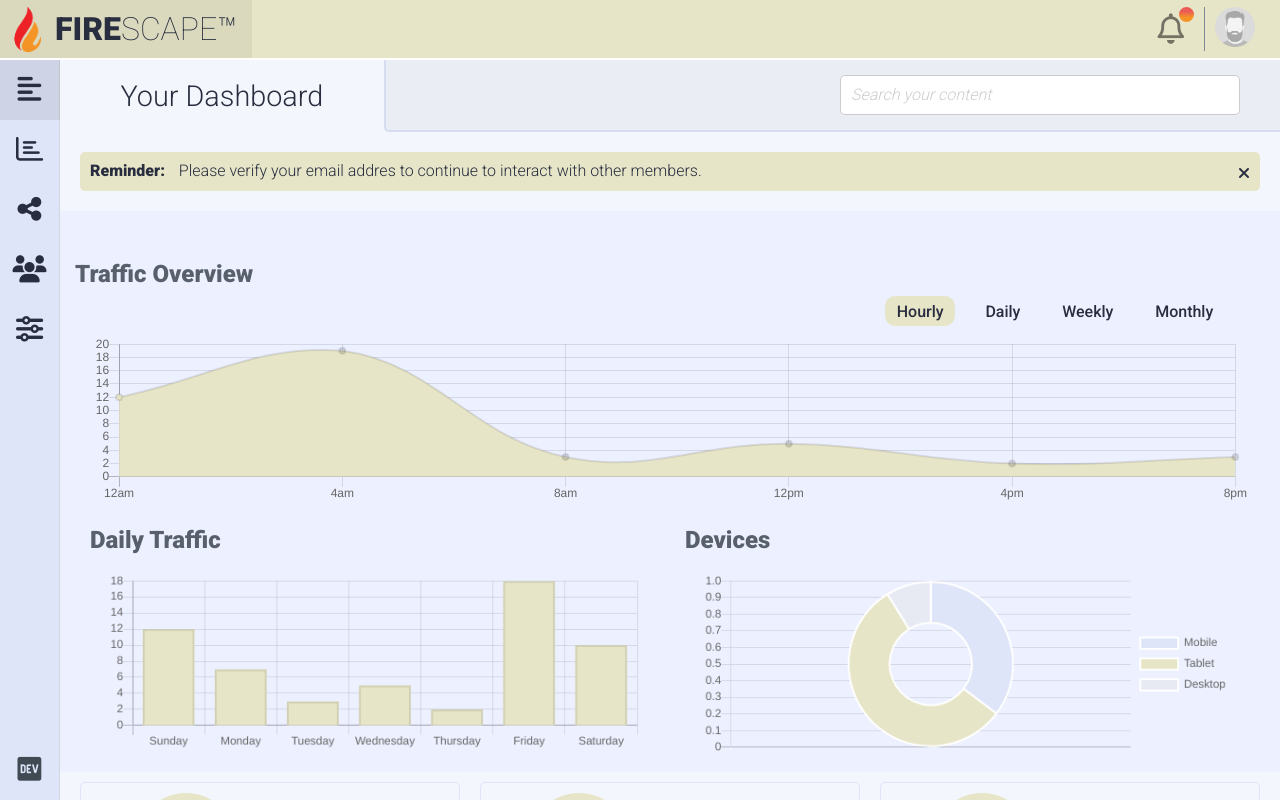
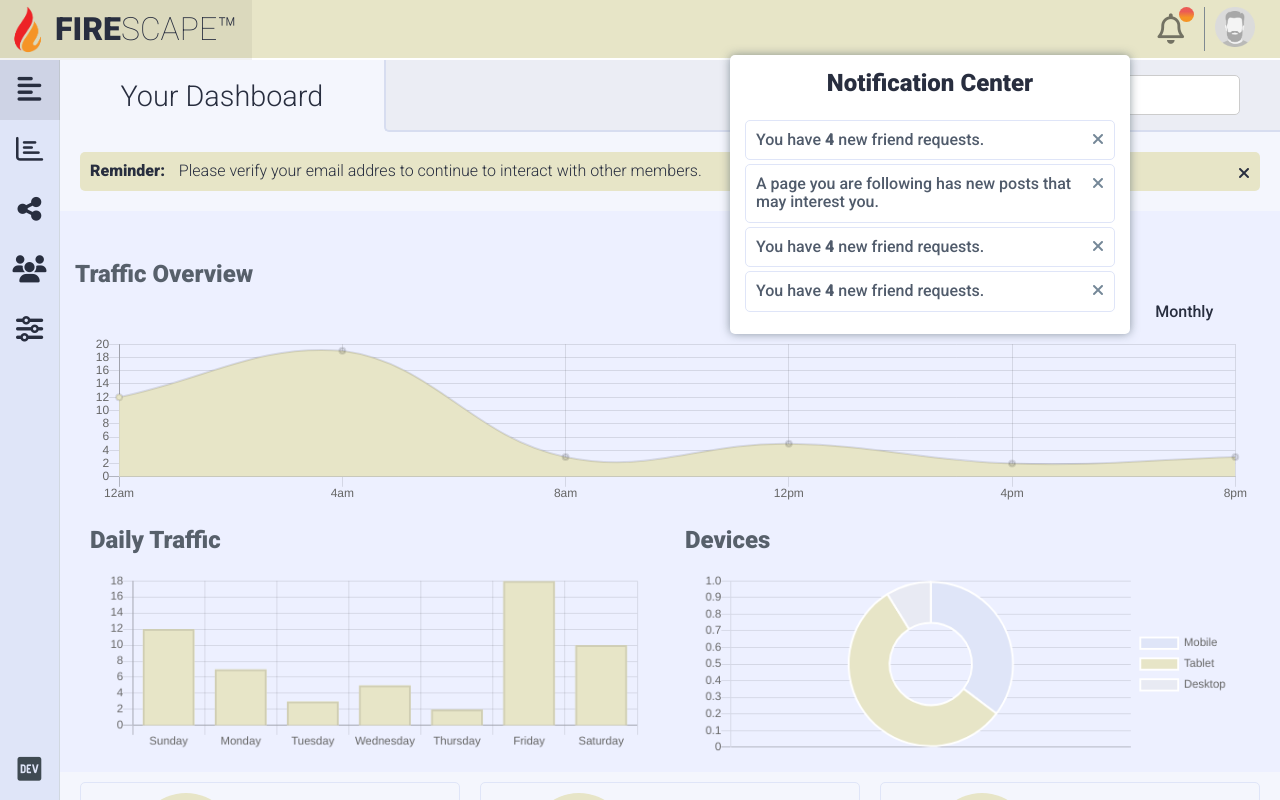
Before and after one commit to dustinusey/webdash-revamp, a plain HTML site: page index.html in a window 1280 px wide. Both pictures are taken after a click on the icon 1170 px from the left and 28 px from the top of the page. Drawn offline with nearby package versions, Linux system fonts and the light colour scheme.

Commit message:
added notification panel w/ notifications

```diff
--- a/index.html
+++ b/index.html
@@ -25,6 +25,28 @@
         <!-- child 1 -->
         <!-- header -->
         <header class="grid-item">
+
+            <div class="notification-panel">
+                <h2>Notification Center</h2>
+                <div class="notification-items">
+                    <div class="item">
+                        <p>You have <span class="boldest">4</span> new friend requests.</p>
+                        <i class="fas fa-times"></i>
+                    </div>
+                    <div class="item">
+                        <p>A page you are following has new posts that may interest you.</p>
+                        <i class="fas fa-times"></i>
+                    </div>
+                    <div class="item">
+                        <p>You have <span class="boldest">4</span> new friend requests.</p>
+                        <i class="fas fa-times"></i>
+                    </div>
+                    <div class="item">
+                        <p>You have <span class="boldest">4</span> new friend requests.</p>
+                        <i class="fas fa-times"></i>
+                    </div>
+                </div>
+            </div>
             <a href="#">
                 <div class="logo-container">
                     <img src="./assets/logo/logo.png" alt="Logo for Next Services">
@@ -34,6 +56,8 @@
             </a>
 
             <div class="utility-container">
+
+
                 <i class="far fa-bell"></i>
                 <div class="alert"></div>
                 <div class="user-container">
--- a/js/app.js
+++ b/js/app.js
@@ -1,3 +1,24 @@
+const dashContainer = document.querySelector('.dashboard-container');
+const notificationPanel = document.querySelector('.notification-panel');
+dashContainer.addEventListener('click', e => {
+    if (e.target.classList.contains('fa-times')) {
+        //do nothing
+    } else
+    if (e.target !== notificationBell) {
+        notificationPanel.classList.remove('show-notifications');
+    }
+});
+
+
+const closeNotifications = document.querySelectorAll('.item i');
+notificationPanel.addEventListener('click', e => {
+    closeNotifications.forEach((close) => {
+        if (e.target === close) {
+            e.target.parentNode.style.display = 'none';
+        }
+    })
+})
+
 // THEME OVERRIDES
 
 let root = document.documentElement;
@@ -42,10 +63,23 @@ themeContainer.addEventListener('click', e => {
 
 
 
-// Chart functionality & Data
+const notificationBell = document.querySelector('.utility-container i');
+notificationBell.addEventListener('click', () => {
+    const notificationPanel = document.querySelector('.notification-panel');
+    notificationPanel.classList.add('show-notifications');
+});
 
 
 
+
+
+
+
+
+
+
+
+// Chart functionality & Data
 
 
 // Chart sliders
@@ -207,6 +241,15 @@ let mobileTraffic = new Chart(doughnutChart, {
 
 
 
+const alertToggle = document.querySelector('.fa-times');
+alertToggle.addEventListener('click', e => {
+        e.target.parentNode.style.opacity = '0';
+        e.target.parentNode.style.pointerEvents = 'none';
+        setTimeout(() => {
+            e.target.parentNode.style.display = 'none';
+        }, 800)
+})
+
 
 
 
@@ -282,7 +325,7 @@ sendBtn.addEventListener('click', () => {
 //
 
 const overlay = document.querySelector('.overlay');
-const dashContainer = document.querySelector('.dashboard-container');
+
 function showOverlay() {
     overlay.style.pointerEvents = 'auto';
     overlay.style.opacity = '1';
--- a/scss/components/_header.scss
+++ b/scss/components/_header.scss
@@ -1,7 +1,6 @@
 header {
     @include simpleFlex(row);
     justify-content: space-between;
-    overflow: hidden;
     & .logo-container {
         padding-right: 15px;
         @include simpleFlex(row);
@@ -55,8 +54,86 @@ header {
     }
 }
 
+
+
+.notification-panel {
+    @include size(0%, 100%);
+    background: white;
+    position: absolute;
+    z-index: 100;
+    top: 65px;
+    transition: .5s;
+    opacity: 0;
+    padding: 15px;
+    pointer-events: none;
+        & h2 {
+            text-align:center;
+        }
+        & .notification-items {
+            @include flex(column, nowrap, flex-start, flex-start);
+            margin: 20px auto 5px;
+                & .item {
+                    position: relative;
+                    padding: 10px;
+                    width: 100%;
+                    border-radius: 5px;
+                    transition: .3s;
+                    cursor: pointer;
+                    border: 1px solid var(--light2);
+                    margin: 2px auto;
+                        & i {
+                            position: absolute;
+                            top: 5px;
+                            right: 5px;
+                            padding: 5px;
+                            color: rgb(116, 135, 151);
+                        }
+                        & p {
+                            color: rgb(80, 91, 107);
+                        }
+                        &:hover {
+                            background: var(--current-theme);
+                        }
+                }
+        }
+}
+
+
+.show-notifications {
+    height: auto;
+    opacity: 1;
+    box-shadow: 0 0 10px rgba(78, 94, 104, 0.623);
+    border-radius: 5px;
+    pointer-events: auto;
+}
+
+
+
+@media (min-width: $md) {
+    .notification-panel {
+        width: 400px;
+        right: 150px;
+        height: auto;
+
+    }
+
+}
+
+
 @media (min-width: $l) {
     header {
         border-bottom: 2px solid rgb(255, 255, 255);
     }
+    .notification-panel {
+        top: 55px;
+    }
+
 }
+
+
+@media (min-width: $xxl) {
+    .notification-panel {
+        top: 100px;
+        right: 235px;
+    }
+}
--- a/scss/components/main/_dashboard-search.scss
+++ b/scss/components/main/_dashboard-search.scss
@@ -68,6 +68,7 @@ section.alert {
             padding: 10px;
             border-radius: 5px;
             background: var(--current-theme);
+            transition: .7s;
                 & i {
                     margin-left: auto;
                     padding: 5px;
```
Also changed, not shown: css/styles.css, 1 other file.
